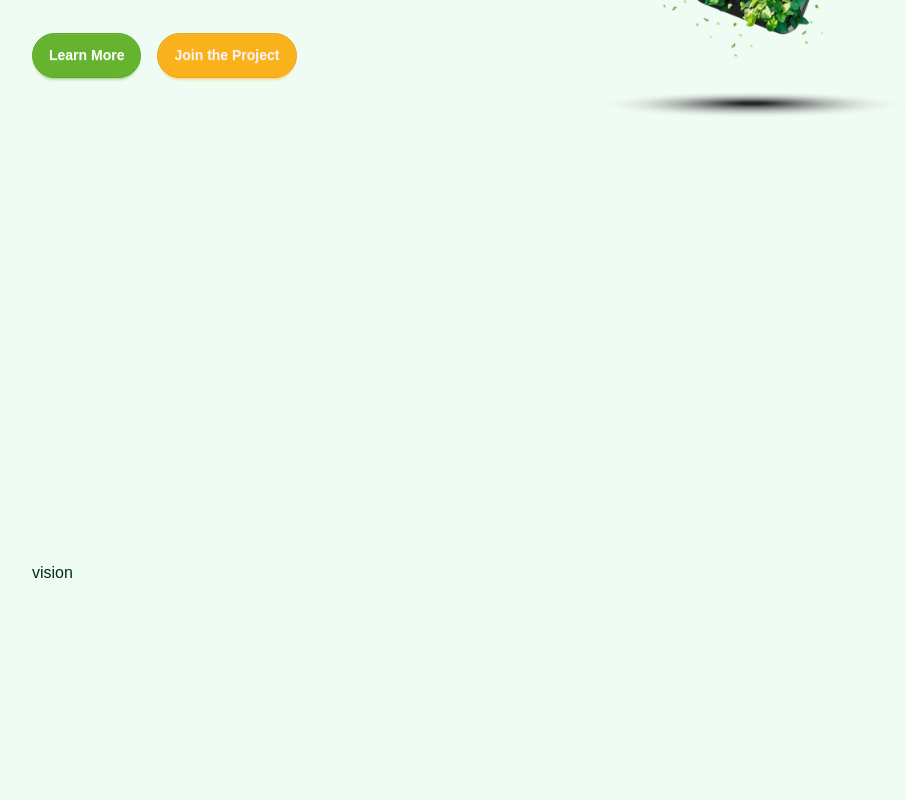
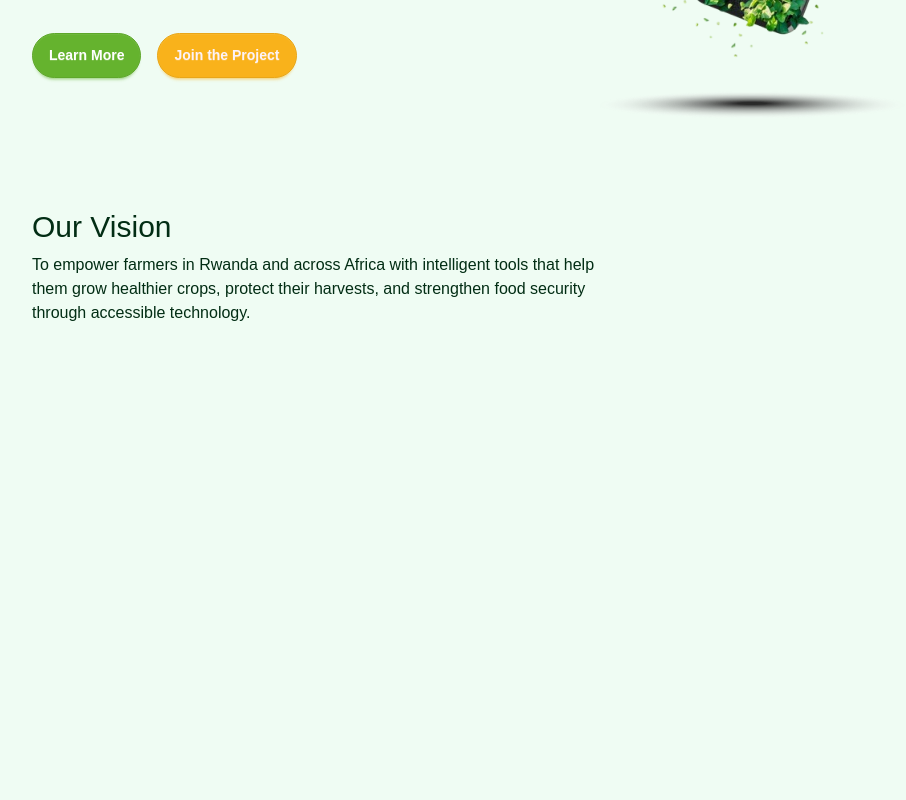
Before and after one commit to brunorwanda4/umwero, a Next.js app: page / in a window 1280 px wide. Shown: the part 380-1180 px from the top of the page, without its empty margins (48-954 px from the left). Built offline with nearby package versions, Linux system fonts and the light colour scheme; a web font is replaced by a local one.

Commit message:
add vestion description

```diff
--- a/package.json
+++ b/package.json
@@ -17,6 +17,7 @@
     "next": "16.1.6",
     "react": "19.2.3",
     "react-dom": "19.2.3",
+    "react-icons": "^5.6.0",
     "tailwind-merge": "^3.5.0",
     "tw-animate-css": "^1.4.0"
   },
--- a/src/app/_component/hero.tsx
+++ b/src/app/_component/hero.tsx
@@ -3,11 +3,9 @@ import Link from "next/link";
 
 const Hero = () => {
   return (
-    <section className=" min-h-screen flex ">
+    <section className="  flex ">
       <div className=" w-1/2 flex flex-col gap-8 items-center pt-12">
-        <h1 className=" text-5xl font-medium">
-          Smart Crop Health for Rwanda and Africa
-        </h1>
+        <h1 className=" h1">Smart Crop Health for Rwanda and Africa</h1>
         <p className=" text-xl">
           <span className=" text-secondary">UMWERO</span> is a smart agriculture
           platform that helps farmers detect plant diseases early, understand
@@ -15,7 +13,7 @@ const Hero = () => {
           grow healthier crops.
         </p>
         <div className=" flex flex-row gap-4 justify-start w-full mt-8">
-          <button type="button" className=" btn btn-secondary">
+          <button type="button" className=" btn btn-secondary ">
             <Link href="#vision">Learn More</Link>
           </button>
           <button type="button" className=" btn btn-primary">
--- a/src/app/_component/vision.tsx
+++ b/src/app/_component/vision.tsx
@@ -1,7 +1,16 @@
-import React from 'react'
+import React from "react";
 
 export default function Vision() {
   return (
-    <div id='vision' className=' min-h-screen'>vision</div>
-  )
+    <div id="vision" className=" min-h-screen pt-20">
+      <div className=" flex flex-col gap-2">
+        <h2 className="text-3xl font-medium">Our Vision</h2>
+        <p className=" max-w-xl">
+          To empower farmers in Rwanda and across Africa with intelligent tools
+          that help them grow healthier crops, protect their harvests, and
+          strengthen food security through accessible technology.
+        </p>
+      </div>
+    </div>
+  );
 }
--- a/src/app/globals.css
+++ b/src/app/globals.css
@@ -68,3 +68,27 @@
         font-family: "Apple", sans-serif;
     }
 }
+
+.h1 {
+    @apply text-5xl font-medium;
+}
+
+.h2 {
+    @apply text-3xl font-medium;
+}
+
+.h3 {
+    @apply text-xl font-medium;
+}
+
+.h4 {
+    @apply text-lg font-medium;
+}
+
+.h5 {
+    @apply text-base font-medium;
+}
+
+.h6 {
+    @apply text-sm font-medium;
+}
--- a/src/app/page.tsx
+++ b/src/app/page.tsx
@@ -11,15 +11,10 @@ export default function Home() {
     <main className=" min-h-screen flex flex-col px-20">
       <Navbar />
       <Hero />
-      <div className=" h-20" />
       <Vision />
-      <div className=" h-20" />
       <Problem />
-      <div className=" h-20" />
       <Solution />
-      <div className=" h-20" />
       <HowItWork />
-      <div className=" h-20" />
       <Impact />
     </main>
   );
--- a/src/components/common/navbar.tsx
+++ b/src/components/common/navbar.tsx
@@ -129,7 +129,7 @@ function NavLink({ section, isActive, onClick }: NavLinkProps) {
   return (
     <Link
       href={section.href}
-      className="space-y-1 flex-col flex btn btn-ghost hover:text-secondary relative"
+      className="space-y-1 flex-col flex btn btn-ghost hover:text-secondary relative hover:bg-none"
       onMouseEnter={handleEnter}
       onMouseLeave={handleLeave}
       onClick={handleClick}
```
Also changed, not shown: 1 other file (tests, documents, lock files or other folders).
